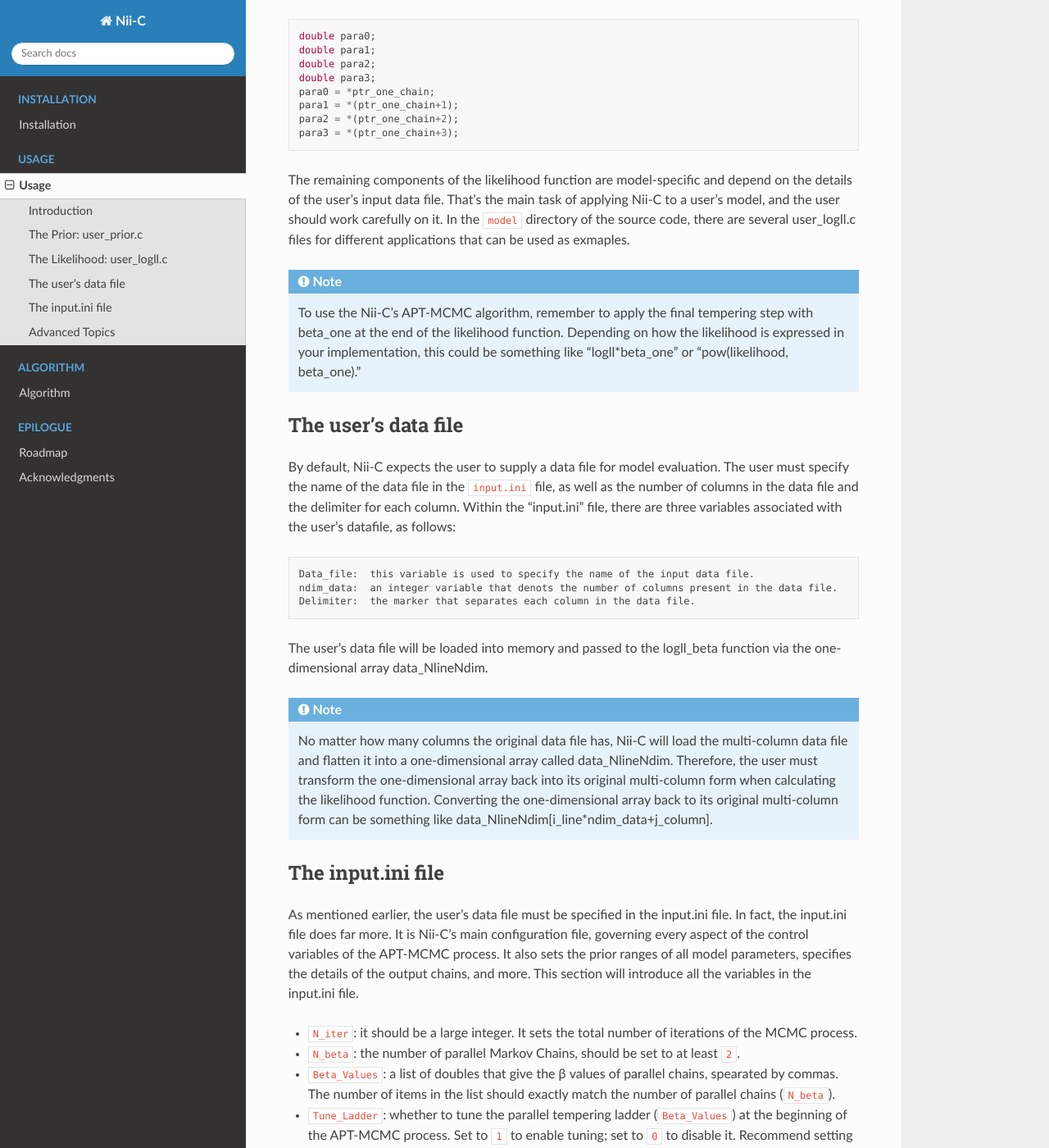
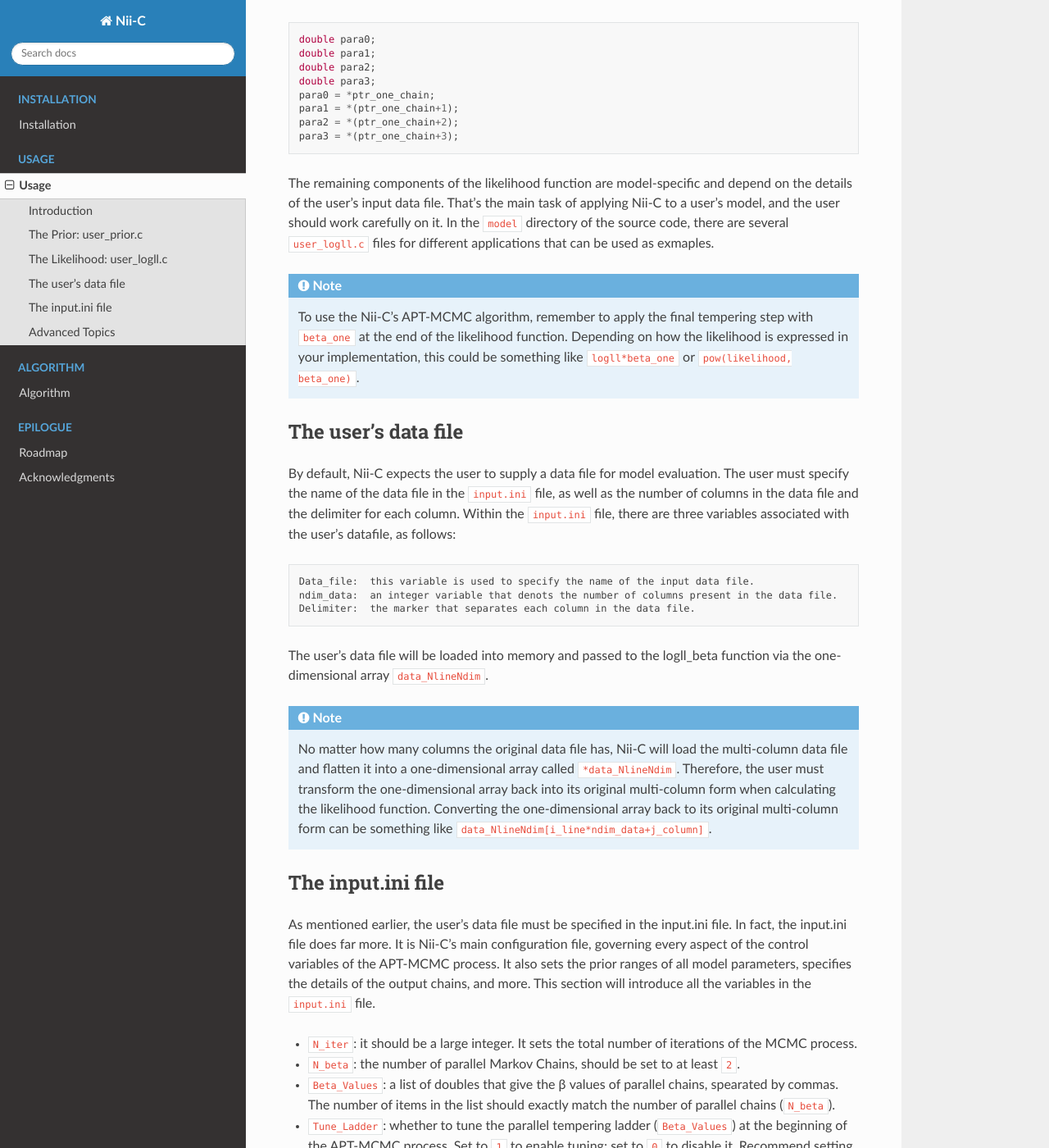
Before and after one commit to shengjin/nii-c-MAN, a Sphinx documentation site: the page built from docs/source/usage.rst, in a window 1280 px wide and 1400 px high, scrolled down 1313 px. Shown: the whole window at 82% size. Built offline with Sphinx 7.4.7 and the Read the Docs theme 3.1.0, drawn with Linux system fonts in a browser that asks for light colours; some of the changed text lies outside the part shown.

Commit message:
v1.0 finished

```diff
--- a/docs/source/install.rst
+++ b/docs/source/install.rst
@@ -48,12 +48,12 @@ With compilation complete, we can now run the executable, which will be sampling
 
 The sampling process will be complete in a few seconds.
 In the newly generated results directory, there are several chain[0-9].dat files contain Markov-chain samples collected at the distinct β of Nii-C’s parallel-tempering MCMC framework.
-In this linear regression example, which is configured by the ``input.ini`` file in the source code directory, chain3.dat (β = 1.0) contains the posterior samples of the model parameters.
+In this linear regression example, which is configured by the ``input.ini`` file in the source code directory, chain3.dat (``β`` = 1.0) contains the posterior samples of the model parameters.
 Please see the Nii-C's code paper [1]_ for the details of its Automatic Parallel Tempering Markov Chain Monte Carlo (APT-MCMC) algorithm and the linear regression model used in this example.
 
 
 .. note::
-    We should always use the chain obtained by β = 1.0 to retrieve the target distribution, as chains obtained by 0 < β < 1.0 merely serve as auxiliary chains.
+    We should always use the chain obtained by ``β`` = 1.0 to retrieve the target distribution, as chains obtained by 0 < ``β`` < 1.0 merely serve as auxiliary chains.
 
 
 This linear regression model is simple yet contains all four elements necessary for MCMC sampling with Nii-C: ``user_prior.c`` specifying the prior distribution, ``user_logll.c`` defining the likelihood function, ``input.ini`` configuring Nii-C's APT-MCMC sampling process, and ``xy.dat`` containing the input data for model evaluation.
--- a/docs/source/usage.rst
+++ b/docs/source/usage.rst
@@ -14,7 +14,7 @@ Below, we address each of these four components in detail.
 The Prior: user_prior.c
 -----------------------
 
-In Nii-C, we use the file user_prior.c to describe the prior distribution of all model parameters.
+In Nii-C, we use the file ``user_prior.c`` to describe the prior distribution of all model parameters.
 
 The Python script ``auto_unif_prior.py``, located in the ``auto_prior`` directory, is used to automatically generate user_prior.c.
 At the top of auto_unif_prior.py, set ``n`` to the number of model parameters and run:
@@ -36,8 +36,8 @@ Copy the newly generated user_prior.c file into the source directory of Nii-C, r
 The Likelihood: user_logll.c
 ----------------------------
 
-In Nii-C, we use the user_logll.c file to describe a model's likelihood function.
-Because the likelihood function is inherently model-specific, it cannot be auto-generated in the same way as the user_prior.c file.
+In Nii-C, we use the ``user_logll.c`` file to describe a model's likelihood function.
+Because the likelihood function is inherently model-specific, it cannot be auto-generated in the same way as the ``user_prior.c`` file.
 
 To facilitate applying Nii-C to different models, we designed a template function that wraps the coding of the user-specific likelihood function.
 The template likelihood function is called:
@@ -48,7 +48,7 @@ The template likelihood function is called:
 
 Where the ``*ptr_one_chain`` is a one-dimensional array of model paramters, ``*data_NlineNdim`` is a one-dimensional array of flattened input datafile, ``nline_data`` is the line number of the user's input datafile, ``beta_one`` is the beta value of each parallel tempering chain.
 
-Then, within the main body of logll_beta, we can unpacked from the ptr_one_chain array all the model parameters as follows:
+Then, within the main body of ``logll_beta``, we can unpacked from the ``*ptr_one_chain`` array all the model parameters as follows:
 
 .. code-block:: C
 
@@ -63,11 +63,11 @@ Then, within the main body of logll_beta, we can unpacked from the ptr_one_chain
 
 The remaining components of the likelihood function are model-specific and depend on the details of the user's input data file.
 That's the main task of applying Nii-C to a user's model, and the user should work carefully on it.
-In the ``model`` directory of the source code, there are several user_logll.c files for different applications that can be used as exmaples.
+In the ``model`` directory of the source code, there are several ``user_logll.c`` files for different applications that can be used as exmaples.
 
 
 .. note::
-   To use the Nii-C's APT-MCMC algorithm, remember to apply the final tempering step with beta_one at the end of the likelihood function. Depending on how the likelihood is expressed in your implementation, this could be something like "logll*beta_one" or "pow(likelihood, beta_one)."
+   To use the Nii-C's APT-MCMC algorithm, remember to apply the final tempering step with ``beta_one`` at the end of the likelihood function. Depending on how the likelihood is expressed in your implementation, this could be something like ``logll*beta_one`` or ``pow(likelihood, beta_one)``.
 
 
 The user's data file
@@ -75,7 +75,7 @@ The user's data file
 
 By default, Nii-C expects the user to supply a data file for model evaluation.
 The user must specify the name of the data file in the ``input.ini`` file, as well as the number of columns in the data file and the delimiter for each column.
-Within the "input.ini" file, there are three variables associated with the user's datafile, as follows:
+Within the ``input.ini`` file, there are three variables associated with the user's datafile, as follows:
 
 .. code-block:: Markdown
 
@@ -83,10 +83,10 @@ Within the "input.ini" file, there are three variables associated with the user'
     ndim_data:  an integer variable that denots the number of columns present in the data file.
     Delimiter:  the marker that separates each column in the data file.
 
-The user's data file will be loaded into memory and passed to the logll_beta function via the one-dimensional array data_NlineNdim.
+The user's data file will be loaded into memory and passed to the logll_beta function via the one-dimensional array ``data_NlineNdim``.
 
 .. note::
-   No matter how many columns the original data file has, Nii-C will load the multi-column data file and flatten it into a one-dimensional array called data_NlineNdim. Therefore, the user must transform the one-dimensional array back into its original multi-column form when calculating the likelihood function. Converting the one-dimensional array back to its original multi-column form can be something like data_NlineNdim[i_line*ndim_data+j_column].
+   No matter how many columns the original data file has, Nii-C will load the multi-column data file and flatten it into a one-dimensional array called ``*data_NlineNdim``. Therefore, the user must transform the one-dimensional array back into its original multi-column form when calculating the likelihood function. Converting the one-dimensional array back to its original multi-column form can be something like ``data_NlineNdim[i_line*ndim_data+j_column]``.
 
 
 The input.ini file
@@ -94,7 +94,7 @@ The input.ini file
 
 As mentioned earlier, the user's data file must be specified in the input.ini file.  In fact, the input.ini file does far more.  It is Nii-C's main configuration file, governing every aspect of the control variables of the APT-MCMC process.
 It also sets the prior ranges of all model parameters, specifies the details of the output chains, and more.
-This section will introduce all the variables in the input.ini file.
+This section will introduce all the variables in the ``input.ini`` file.
 
 
 - ``N_iter``: it should be a large integer. It sets the total number of iterations of the MCMC process.
```
